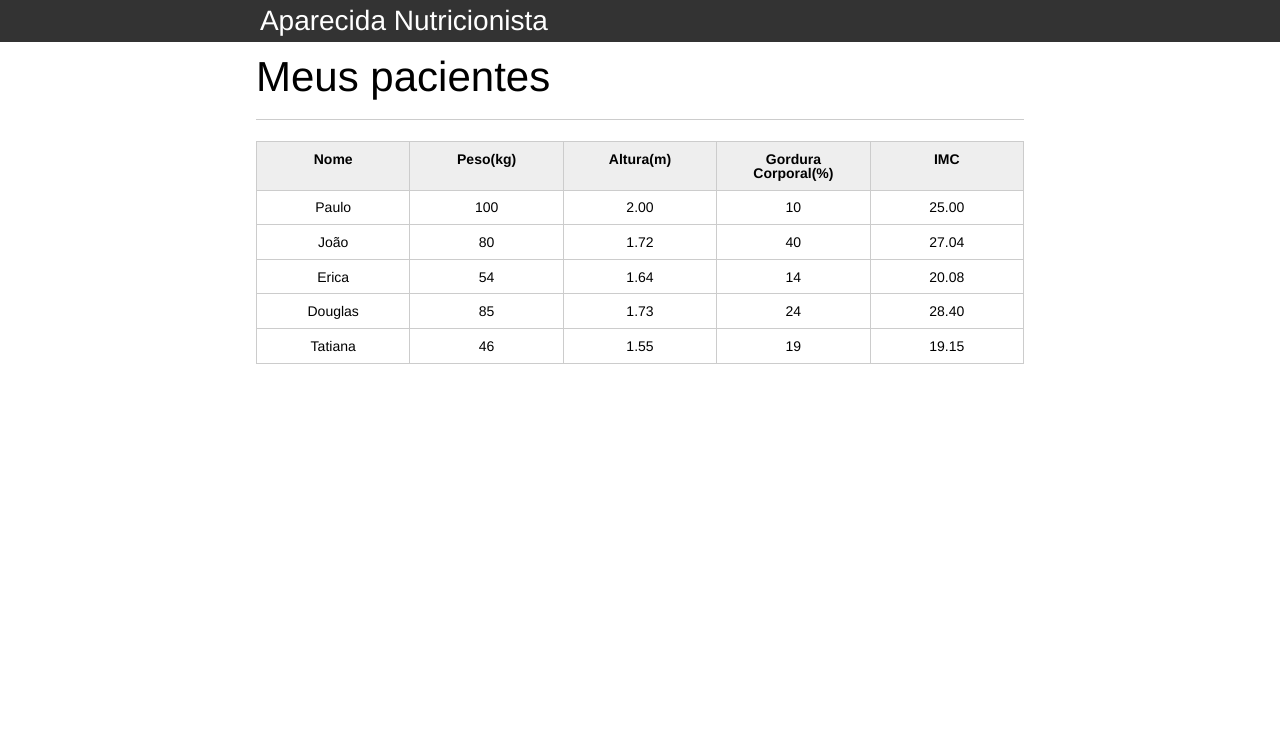
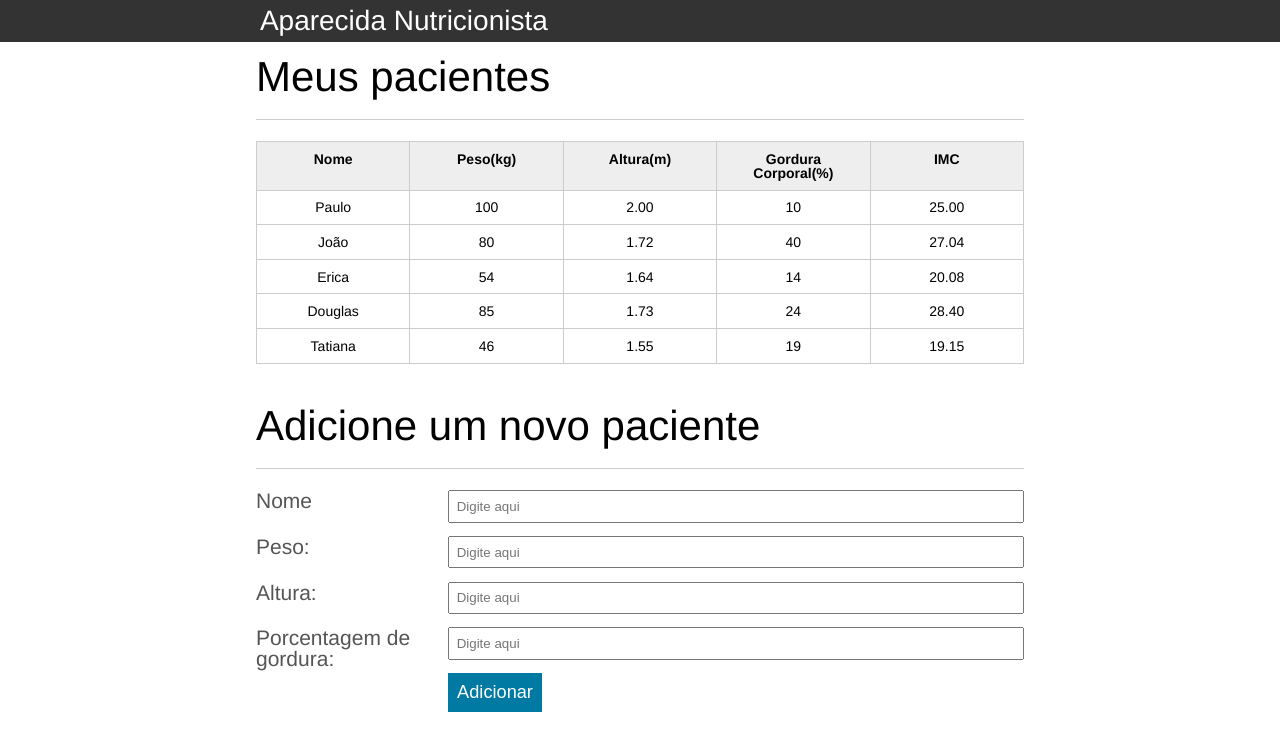
Before and after one commit to sanallite/UC9-Aparecida-Nutri, a plain HTML site: page index.html in a window 1280 px wide. Drawn offline with Linux system fonts and the light colour scheme.

Commit message:
Criando e estilizando o formulário.

```diff
--- a/css/index.css
+++ b/css/index.css
@@ -32,7 +32,7 @@ header .container:before{
 	vertical-align:	middle;
 }
 
-.container{
+.container, .form{
 	width: 60%;
 	height: 100%;
 	margin: 0 auto;
@@ -132,3 +132,28 @@ button[disabled=disabled], button:disabled {
 .campo-invalido{
 	border: 1px solid red;
 }
+
+.form h2 {
+	margin-top: revert;
+}
+
+.form label {
+	font-size: 1.5em;
+	width: 25%;
+	float: left;
+}
+
+.form input:not(input[type="submit"]) {
+	width: 75%;
+	padding: 0.5em;
+	margin-bottom: 1em;
+	float: left;
+}
+
+.form input[type="submit"] {
+	padding: 0.5em;
+	background-color: rgb(0, 122, 163);
+	color: white;
+	border-style: none;
+	font-size: 1.3em;
+}
--- a/index.html
+++ b/index.html
@@ -71,6 +71,34 @@
 				</table>
 
 			</section>
+
+			<section class="form">
+				<h2>Adicione um novo paciente</h2>
+
+				<form action="">
+					<p class="campos_input">
+						<label for="nome">Nome</label>
+						<input type="text" name="nome" id="nome" placeholder="Digite aqui">
+					</p>
+
+					<p class="campos_input">
+						<label for="peso">Peso:</label>
+						<input type="text" name="peso" id="peso" placeholder="Digite aqui">
+					</p>
+
+					<p class="campos_input">
+						<label for="">Altura:</label>
+						<input type="text" name="altura" id="altura" placeholder="Digite aqui">
+					</p>
+
+					<p class="campos_input">
+						<label for="">Porcentagem de gordura:</label>
+						<input type="text" name="gordura" id="gordura" placeholder="Digite aqui">
+					</p>
+
+					<input type="submit" value="Adicionar">
+				</form>
+			</section>
 		</main>
 
 		<script src="js/principal.js">
```
